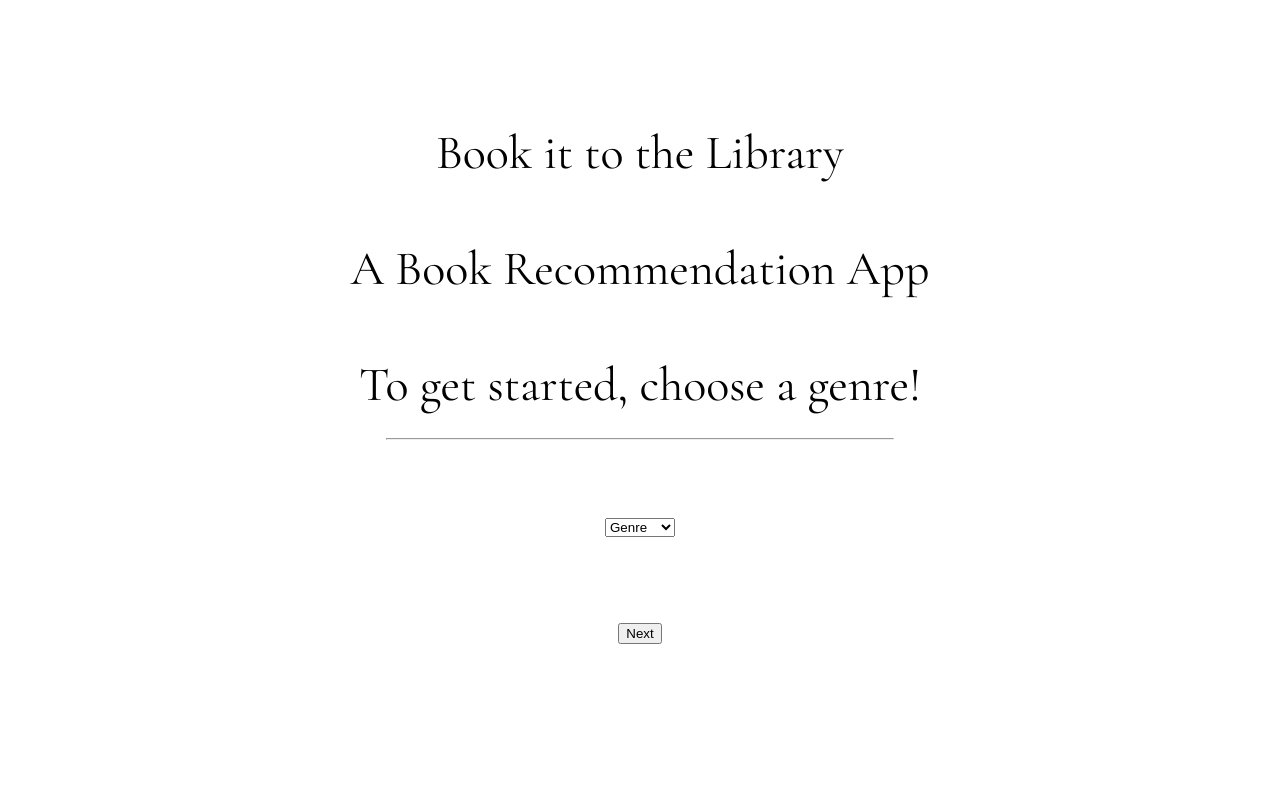
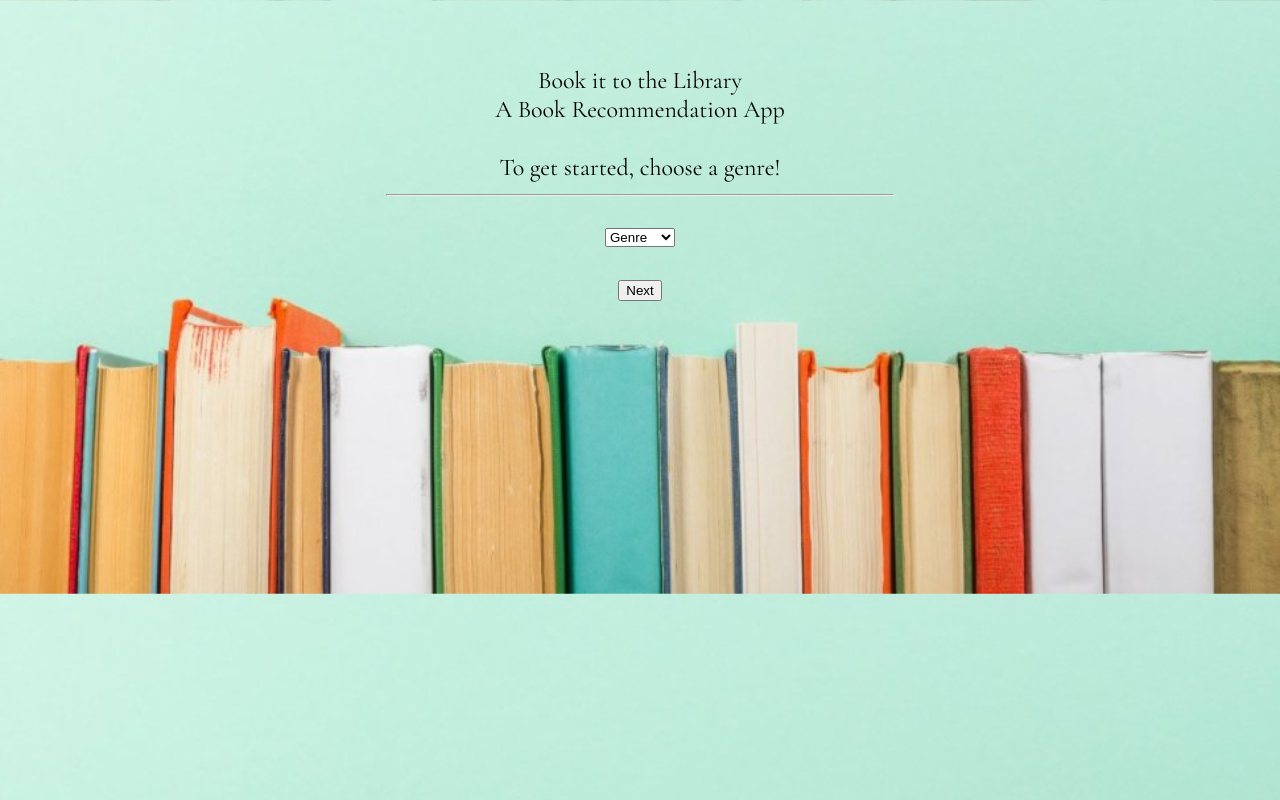
Before and after one commit to smleroy14/book_recommendations, a Flask app: page / in a window 1280 px wide. Run offline with Flask 2, Linux system fonts and the light colour scheme; parts of the project's set-up code (start-up, migrations or seed data) failed here and were passed over.

Commit message:
adding background image to choose_genres.html

```diff
--- a/templates/choose_genre.html
+++ b/templates/choose_genre.html
@@ -8,7 +8,11 @@
     <style>
       body {
         font-family: 'Cormorant Garamond', serif;
-        font-size: 48px;
+        font-size: 24px;
+	background-image: url('static/background_pic.jpg');
+	min-height: 100%;
+    	background-position: top;
+    	background-size: cover;
       }
     </style>
   </head>
@@ -18,7 +22,6 @@
     <br>
     <br>
     <heading>Book it to the Library</heading>
-    <br>
     <br>
     <mainheading>A Book Recommendation App</mainheading>
     <br>
```
Also changed, not shown: static/background_pic.jpg (renamed from templates/background_pic.jpg), 1 other file.
